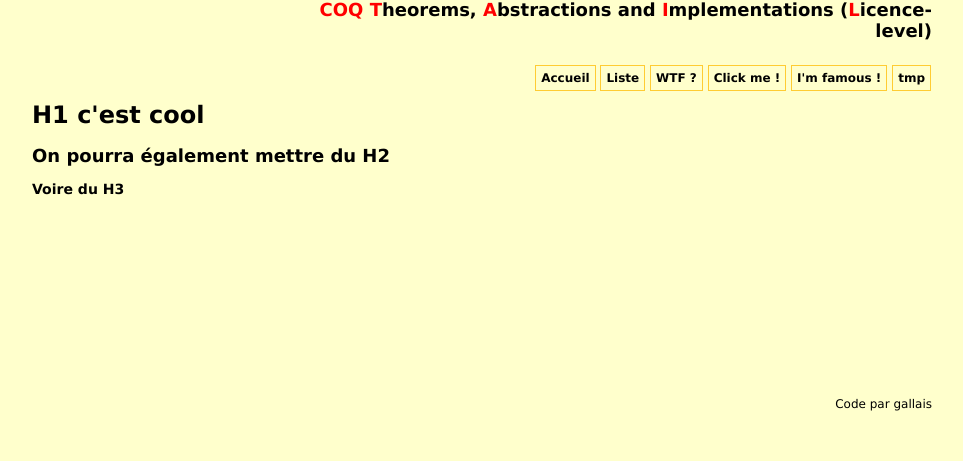
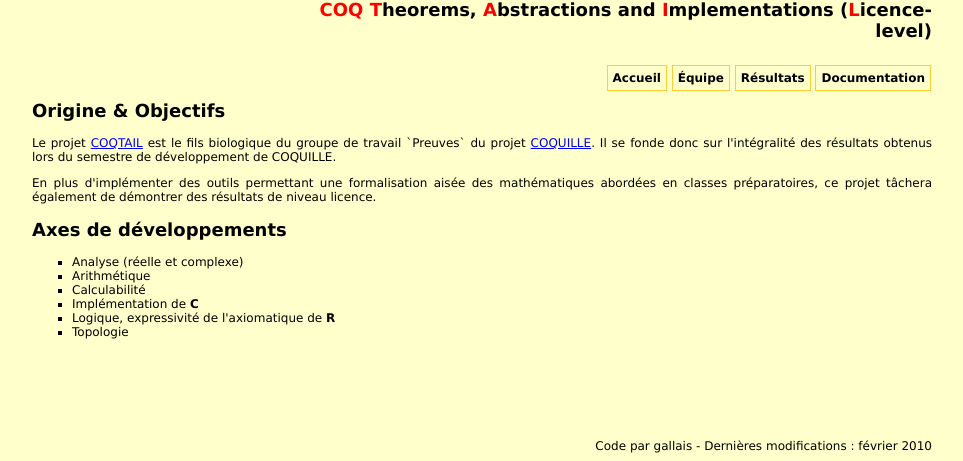
Before and after one commit to coqtail/coqtail, a PHP site: page /main.php in a window 1280 px wide. Shown: the part 368-829 px from the top of the page, without its empty margins (158-1121 px from the left). Before the commit the page ends 779 px from the top, so only its background shows below. Run offline with PHP 8.4, Linux system fonts and the light colour scheme.

Commit message:
A small description of the project, its development axis and results. A translation in english of the main pages.
git-svn-id: svn+ssh://svn.code.sf.net/p/coqtail/code@22 7194d10d-a3ed-4628-aea2-7b4a0dfde000

```diff
--- /dev/null
+++ b/www/foot.inc.php
@@ -0,0 +1,8 @@
+	</div>
+
+	<div id="footer">
+		Code par gallais - Dernières modifications : février 2010
+	</div>
+
+</div>
+</html>
--- a/www/main.css
+++ b/www/main.css
@@ -57,7 +57,7 @@ body {
 }
 
 #footer {
-	margin-top:200px;
+	margin-top:100px;
 	text-align: right;
 }
 
@@ -78,7 +78,7 @@ Définitions des classes de span
 
 /*
    ******
-Définitions du menu linéaire
+Définitions des listes
    ******
 */
 
@@ -105,3 +105,7 @@ padding-right:1px;
 	margin:0;
 	padding:0;
 }
+
+#middle ul {
+	list-style-type: square;
+}
--- a/www/main.php
+++ b/www/main.php
@@ -1,54 +1,28 @@
-<!DOCTYPE html PUBLIC "-//W3C//DTD XHTML 1.1//EN"
-    "http://www.w3.org/TR/xhtml11/DTD/xhtml11.dtd">
-<html xmlns="http://www.w3.org/1999/xhtml" xml:lang="fr">
-<head>
-	<meta http-equiv="Content-Type" content="text/html; charset=utf-8" />
-	<meta http-equiv="Content-Style-Type" content="text/css" />
-	<link href="main.css" rel="stylesheet" type="text/css" media="all">
+<?php
+include('top.inc.php');
+?>
 
-	<title>Coqtail - official website</title>
+<h2>Origine & Objectifs</h2>
 
-</head>
-<div id="container">
+<p>Le projet <a href="https://sourceforge.net/projects/coqtail/">COQTAIL</a> est le fils biologique du groupe de travail `Preuves` du projet
+<a href="http://graal.ens-lyon.fr/coquille">COQUILLE</a>. Il se fonde donc sur
+l'intégralité des résultats obtenus lors du semestre de développement de COQUILLE.</p>
 
-	<div id="top">
-		<div id="left_top">
-			<img src="img/coqtail.png" title="Coqtail's logo" width="200" height="200"/>
-		</div>
-		<div id="right_top">
-			<div id="language">
-				<a href="main.php"><img src="img/fr.png" title="French" /></a>
-				<a href="main_en.php"><img src="img/gb.png" title="English" /></a>
-			</div>
-			<div id="description"><h1>Coqtail</h1>
-				<h2><span class="highlight">COQ</span> <span class="highlight">T</span>heorems,
-				<span class="highlight">A</span>bstractions and <span class="highlight">I</span>mplementations
-				(<span class="highlight">L</span>icence-level)</h2>
-			</div>
-			<div id="menu">
-				<ul>
-				<li><a href="main.php">Accueil</a></li>
-				<li><a href="liste.php">Liste</a></li>
-				<li><a href="wtf.php">WTF ?</a></li>
-				<li><a href="click.php">Click me !</a></li>
-				<li><a href="famous.php">I'm famous !</a></li>
-				<li><a href="temp.php">tmp</a></li>
-				</ul>
-			</div>
-		</div>
-		<div class="clean"></div>
-	</div>
+<p>En plus d'implémenter des outils permettant une formalisation aisée des mathématiques
+abordées en classes préparatoires, ce projet tâchera également de démontrer des résultats
+de niveau licence.</p>
 
-	<div id="middle">
-		<h1>H1 c'est cool</h1>
+<h2>Axes de développements</h2>
 
-		<h2>On pourra également mettre du H2</h2>
+<ul>
+	<li>Analyse (réelle et complexe)</li>
+	<li>Arithmétique</li>
+	<li>Calculabilité</li>
+	<li>Implémentation de <b>C</b></li>
+	<li>Logique, expressivité de l'axiomatique de <b>R</b></li>
+	<li>Topologie</li>
+</ul>
 
-		<h3>Voire du H3</h3>
-	</div>
-
-	<div id="footer">
-		Code par gallais
-	</div>
-
-</div>
+<?php
+include('foot.inc.php')
+?>
--- /dev/null
+++ b/www/top.inc.php
@@ -0,0 +1,40 @@
+<!DOCTYPE html PUBLIC "-//W3C//DTD XHTML 1.1//EN"
+    "http://www.w3.org/TR/xhtml11/DTD/xhtml11.dtd">
+<html xmlns="http://www.w3.org/1999/xhtml" xml:lang="fr">
+<head>
+	<meta http-equiv="Content-Type" content="text/html; charset=utf-8" />
+	<meta http-equiv="Content-Style-Type" content="text/css" />
+	<link href="main.css" rel="stylesheet" type="text/css" media="all">
+
+	<title>Coqtail - site officiel</title>
+
+</head>
+<div id="container">
+
+	<div id="top">
+		<div id="left_top">
+			<img src="img/coqtail.png" title="Coqtail's logo" width="200" height="200"/>
+		</div>
+		<div id="right_top">
+			<div id="language">
+				<a href="main.php"><img src="img/fr.png" title="French" /></a>
+				<a href="main_en.php"><img src="img/gb.png" title="English" /></a>
+			</div>
+			<div id="description"><h1>Coqtail</h1>
+				<h2><span class="highlight">COQ</span> <span class="highlight">T</span>heorems,
+				<span class="highlight">A</span>bstractions and <span class="highlight">I</span>mplementations
+				(<span class="highlight">L</span>icence-level)</h2>
+			</div>
+			<div id="menu">
+				<ul>
+				<li><a href="main.php">Accueil</a></li>
+				<li><a href="#team.php">Équipe</a></li>
+				<li><a href="results.php">Résultats</a></li>
+				<li><a href="#doc.php">Documentation</a></li>
+				</ul>
+			</div>
+		</div>
+		<div class="clean"></div>
+	</div>
+
+	<div id="middle">
```
Also changed, not shown: www/foot_en.inc.php (added, +8 -0 lines), www/main_en.php (+27 -0 lines), www/results.php (added, +24 -0 lines), www/team.php (added, +7 -0 lines), www/top_en.inc.php (added, +40 -0 lines).
